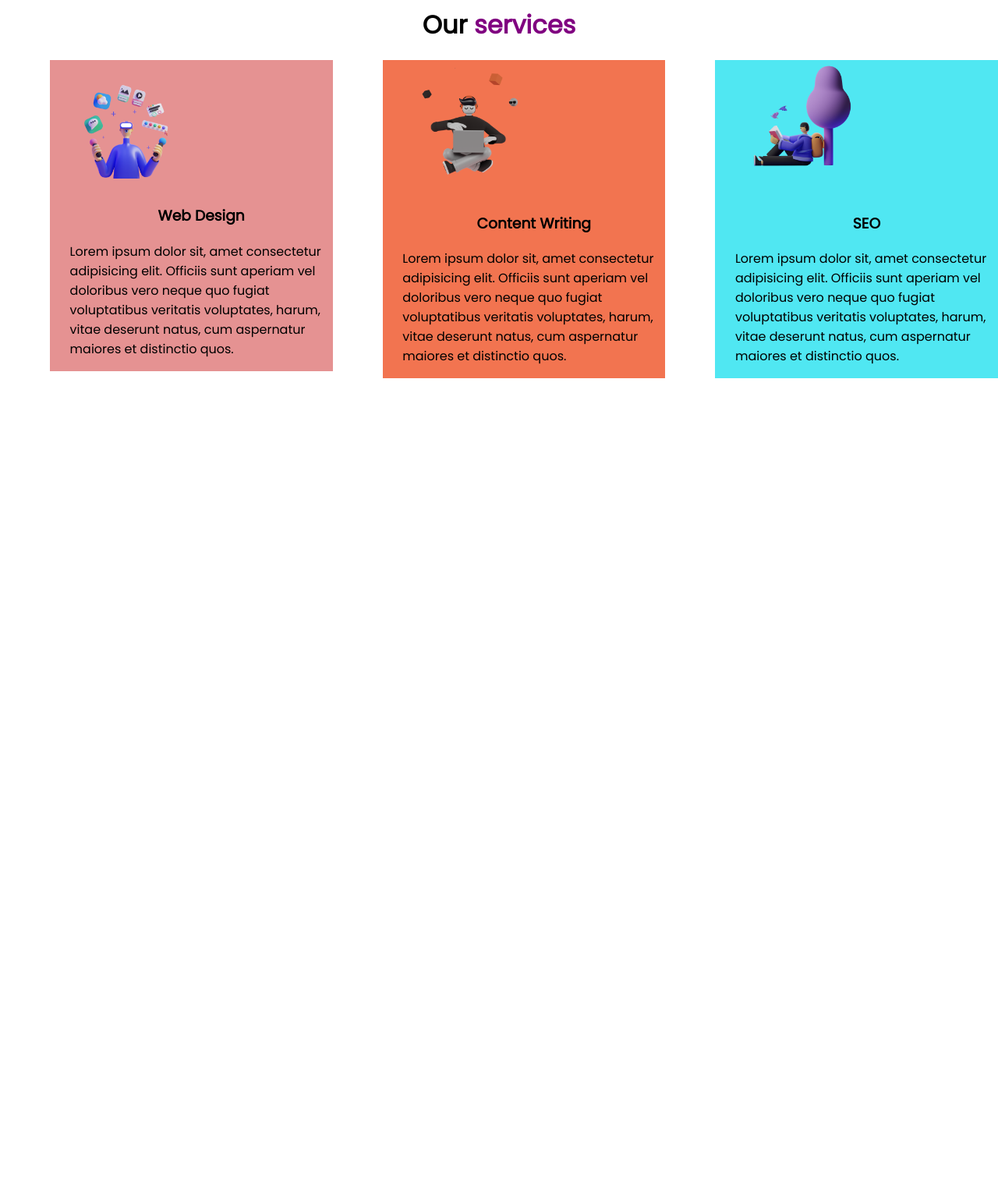
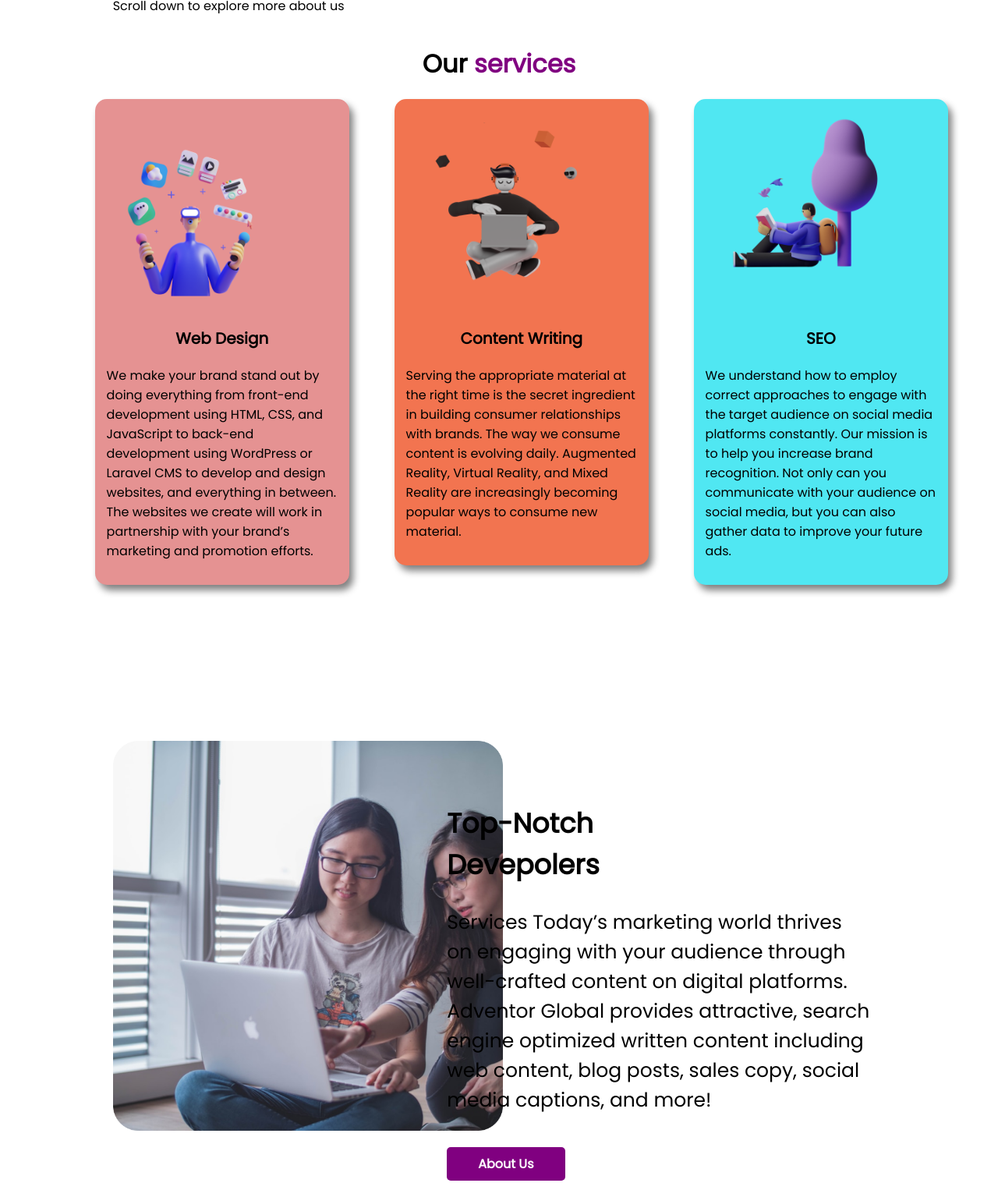
Before and after one commit to safayathahmad/Assignment-01, a plain HTML site: page index.html in a window 1280 px wide. Shown: the part 373-1890 px from the top of the page at 78% size. Before the commit the page ends 858 px from the top, so only its background shows below. Drawn offline with Linux system fonts and the light colour scheme.

Commit message:
onek pera lagtese

```diff
--- a/index.html
+++ b/index.html
@@ -20,8 +20,9 @@
             <p class="p-1">
                 DevoCity is a creative digital meadia where we serve Digital Marketing and Web Design & Development services.We are here to help you and your brand to reach all the targets.
             </p>
+            <br>
             <a class="about-us" target="_blank" href="https://www.safayathahmad.com">About Us</a>
-            <p class="p-2">
+            <p class="p-2"> <br>
                 Scroll down to explore more about us
             </p>
         </div>
@@ -40,7 +41,7 @@
             <img src="images/illustrator-1.png" alt=""class="img-hero">
             <h3>Web Design</h3>
             <p>
-                Lorem ipsum dolor sit, amet consectetur adipisicing elit. Officiis sunt aperiam vel doloribus vero neque quo fugiat voluptatibus veritatis voluptates, harum, vitae deserunt natus, cum aspernatur maiores et distinctio quos.
+                We make your brand stand out by doing everything from front-end development using HTML, CSS, and JavaScript to back-end development using WordPress or Laravel CMS to develop and design websites, and everything in between. The websites we create will work in partnership with your brand’s marketing and promotion efforts.
             </p>
         </div>
 
@@ -48,7 +49,7 @@
             <img src="images/illustrator-2.png" alt="" class="img-hero">
             <h3>Content Writing</h3>
             <p>
-                Lorem ipsum dolor sit, amet consectetur adipisicing elit. Officiis sunt aperiam vel doloribus vero neque quo fugiat voluptatibus veritatis voluptates, harum, vitae deserunt natus, cum aspernatur maiores et distinctio quos.
+                Serving the appropriate material at the right time is the secret ingredient in building consumer relationships with brands. The way we consume content is evolving daily. Augmented Reality, Virtual Reality, and Mixed Reality are increasingly becoming popular ways to consume new material.
             </p>
         </div>
 
@@ -56,8 +57,39 @@
             <img src="images/illustrator-3.png" alt=""class="img-hero">
             <h3>SEO</h3>
             <p>
-                Lorem ipsum dolor sit, amet consectetur adipisicing elit. Officiis sunt aperiam vel doloribus vero neque quo fugiat voluptatibus veritatis voluptates, harum, vitae deserunt natus, cum aspernatur maiores et distinctio quos.
+                We understand how to employ correct approaches to engage with the target audience on social media platforms constantly. Our mission is to help you increase brand recognition. Not only can you communicate with your audience on social media, but you can also gather data to improve your future ads.
             </p>
+        </div>
+    </section>
+
+    <section class="section-3">
+        <div class="img-div">
+            <img src="images/coding.png" alt="" id="img-2">
+        </div>
+        <div class="text-div">
+            <h2>
+                Top-Notch<br> Devepolers
+            </h2>
+            <p style="font-size: 25px;">Services
+                Today’s marketing world thrives on engaging with your audience through well-crafted content on digital platforms. Adventor Global provides attractive, search engine optimized written content including web content, blog posts, sales copy, social media captions, and more!</p>
+            <br>
+            <a class="about-us" target="_blank" href="https://www.safayathahmad.com">About Us</a>
+
+        </div>
+    </section>
+
+    <section class="section-3">
+        <div class="text-div">
+            <h2>
+                We have the<br> Best Analysts
+            </h2>
+            <p style="font-size: 25px;">We cut through all the noise and focus on what truly matters in order to bring our clients real results. With this vision, and the support of our highly talented think tank and creative, we deliver the highest ROI possible to our valued clients, every single time.</p>
+            <br>
+            <a class="about-us" target="_blank" href="https://www.safayathahmad.com">About Us</a>
+
+        </div>
+        <div class="img-div">
+            <img src="images/project.png" alt="" id="img-2">
         </div>
     </section>
 
--- a/style.css
+++ b/style.css
@@ -1,7 +1,7 @@
 body {
     font-family: 'Poppins', sans-serif;
     margin: 0 auto;
-    /* width: 90%; */
+    width: 90%;
 }
 
 span {
@@ -44,30 +44,65 @@ span {
     float: left;
     margin-left: 5%;
     padding-left: 2%;
+    border-radius: 15px;
 }
 
 .img-hero {
-    width: 50%;
+    width: 250px;
+    height: 250px;
 }
 
 h3 {
     text-align: center;
+    font-weight: 600;
+    font-size: 20px;
 }
 
 #hero1 {
-    box-: 5px 7px 10px gray;
+    box-shadow: 5px 7px 10px gray;
     height: 80%;
     background: #E59292;
+    padding: 15px;
 }
 
 #hero2 {
-    box-: 5px 7px 10px gray;
+    box-shadow: 5px 7px 10px gray;
     height: 80%;
     background: #F27450;
+    padding: 15px;
 }
 
 #hero3 {
-    box-: 5px 7px 10px gray;
+    box-shadow: 5px 7px 10px gray;
     height: 80%;
     background: #50E7F2;
+    padding: 15px;
 }
+
+.section-3 {
+    display: flex;
+    margin-top: 200px;
+    margin-left: 5%;
+    padding-left: 2%;
+}
+
+.img-div {
+    width: 40%;
+    float: left;
+}
+
+h2 {
+    font-size: 35px;
+    font-weight: 800;
+}
+
+#img-2 {
+    width: 500px;
+}
+
+.text-div {
+    width: 60%;
+    float: left;
+    margin-top: 50px;
+    margin-right: 100px;
+}
```
Also changed, not shown: images/coding.png (added), 1 other file.
